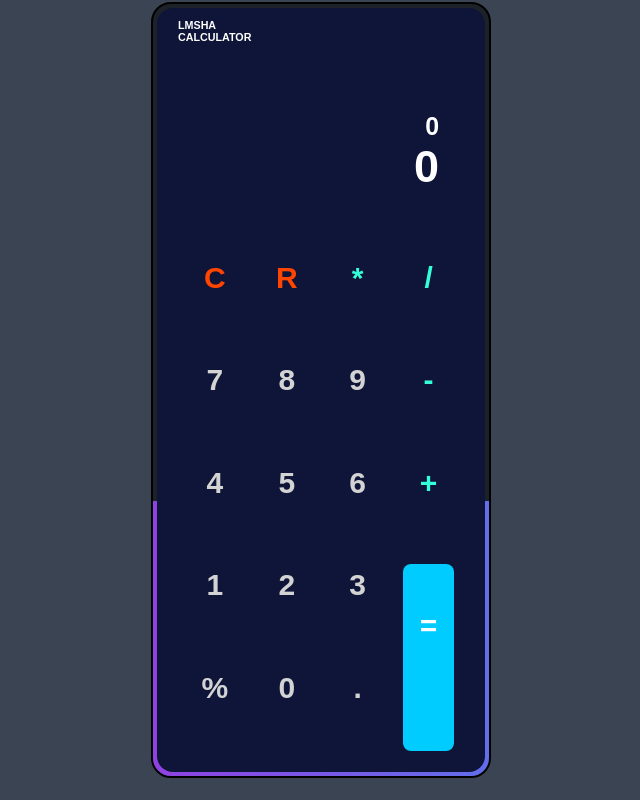
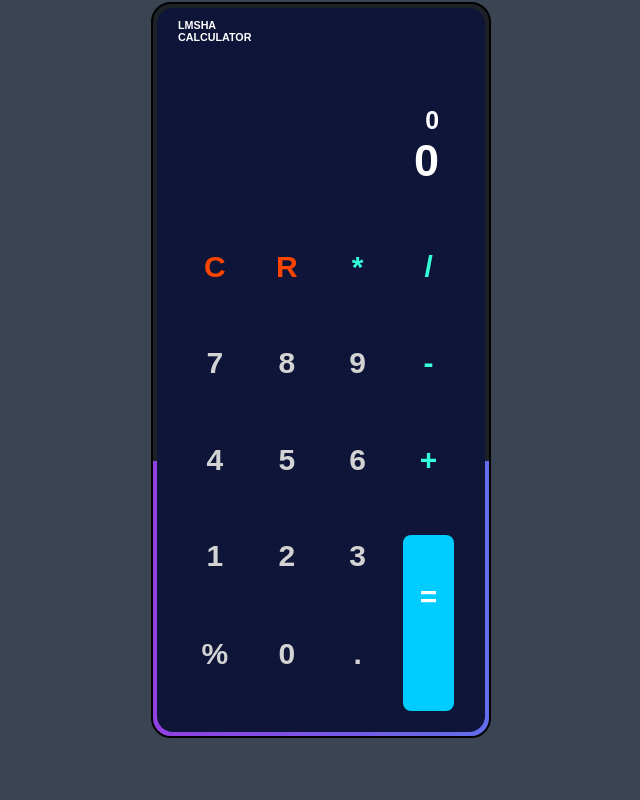
Before and after one commit to HamidAkhtar00/lmsha_calculator, a plain HTML site: page index.html in a window 1280 px wide. Shown: the whole page, without its empty margins (319-959 px from the left). Drawn offline with Linux system fonts and the light colour scheme.

Commit message:
Update style.css

```diff
--- a/style.css
+++ b/style.css
@@ -42,7 +42,7 @@ body{
 .container{
 
     max-width: 340px;
-    height: 97vh;
+    height: 92vh;
     border: 2px solid black;
     display: grid;
     grid-template-columns: repeat(4,1fr);
```
